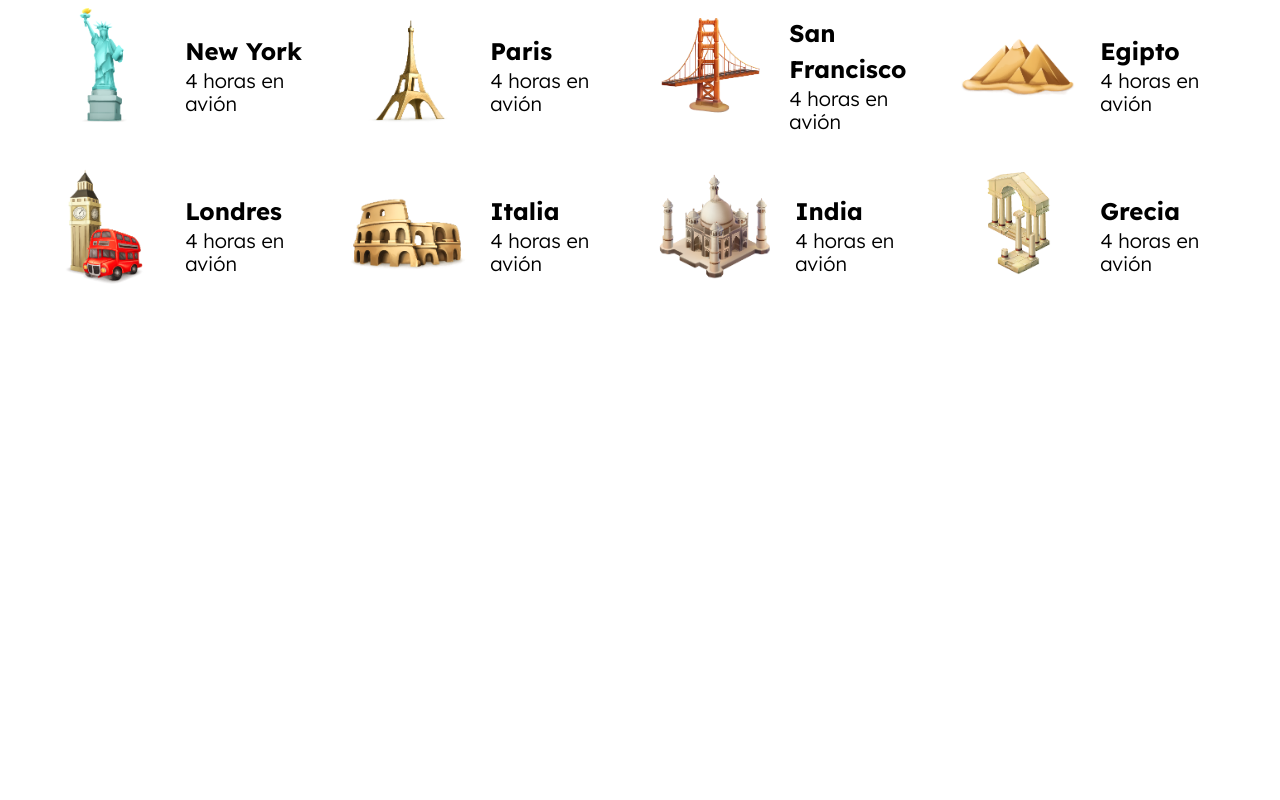
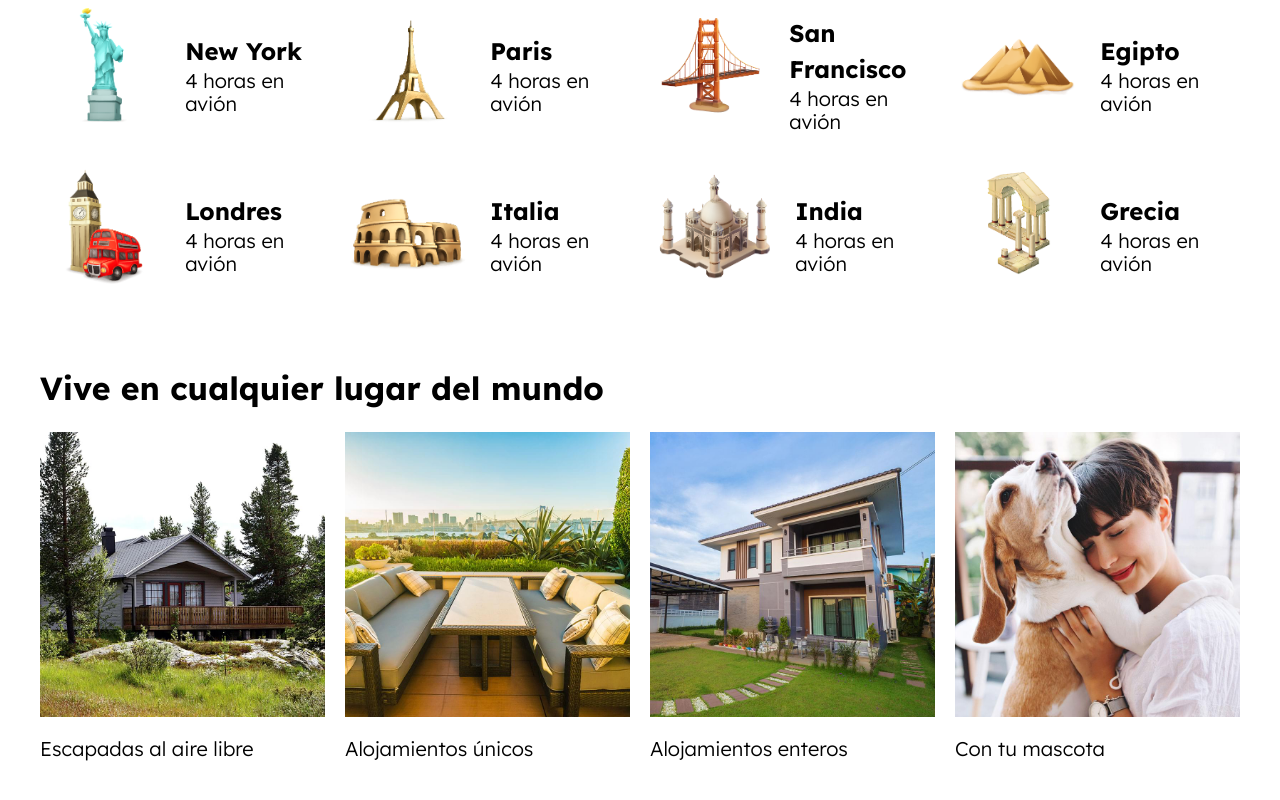
Before and after one commit to muxanz/airbnb-clone, a website: page index.html in a window 1280 px wide. Shown: the part 883-1683 px from the top of the page. Before the commit the page ends 1207 px from the top, so only its background shows below. Drawn offline with Linux system fonts and the light colour scheme.

Commit message:
palces section with scss styles is added

```diff
--- a/index.html
+++ b/index.html
@@ -131,6 +131,27 @@
             </li>
         </ul>
     </section>
+    <section class="lugares seccion contenedor">
+        <h2 class="lugares__heading">Vive en cualquier lugar del mundo</h2>
+        <div class="lugares__grid">
+            <div class="lugar">
+                <img src="build/img/vive_1.jpg" alt="imagen seccion vive">
+                <p class="lugar__nombre">Escapadas al aire libre</p>
+            </div>
+            <div class="lugar">
+                <img src="build/img/vive_2.jpg" alt="imagen seccion vive">
+                <p class="lugar__nombre">Alojamientos únicos</p>
+            </div>
+            <div class="lugar">
+                <img src="build/img/vive_3.jpg" alt="imagen seccion vive">
+                <p class="lugar__nombre">Alojamientos enteros</p>
+            </div>
+            <div class="lugar">
+                <img src="build/img/vive_4.jpg" alt="imagen seccion vive">
+                <p class="lugar__nombre">Con tu mascota</p>
+            </div>
+        </div>
+    </section>
 </body>
 
 </html>
--- a/src/scss/ui/contenido/_index.scss
+++ b/src/scss/ui/contenido/_index.scss
@@ -1 +1,2 @@
 @forward 'destinos.scss';
+@forward 'lugares';
--- /dev/null
+++ b/src/scss/ui/contenido/_lugares.scss
@@ -0,0 +1,14 @@
+@use 'base/variables' as v;
+@use 'base/mixins' as m;
+
+.lugares {
+   &__grid {
+      @include m.tablet {
+         @include m.grid(2, 2rem);
+      }
+
+      @include m.desktop {
+         @include m.grid(4, 2rem);
+      }
+   }
+}
```
Also changed, not shown: build/css/app.css, 1 other file.
